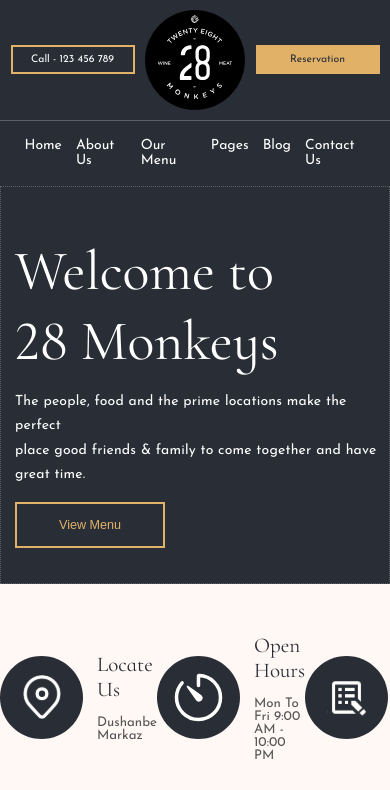
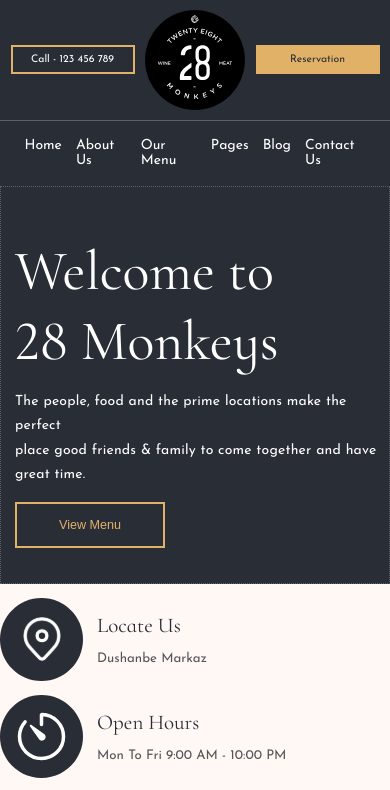
Before and after one commit to islom-sattorov/final-project, a React (Vite) app: page / in a window 390 px wide. Shown: the top 790 px of the page. Built offline with nearby package versions, Linux system fonts and the light colour scheme.

Commit message:
main info media

```diff
--- a/src/App.scss
+++ b/src/App.scss
@@ -1,9 +1,22 @@
 @import './styles/variables';
+@import './styles/breakpoints';
+
 .container_flex{
     @include flex(space-evenly, center);
+
+    @include breakpoint(1000px){
+        flex-direction: column;
+        justify-content: center;
+        align-items: flex-start;
+        gap: 2rem;
+    }
 }
 
 .info_section{
     padding: 6rem 0 10rem 0;
     background: $secondary-second;
+
+    @include breakpoint(1000px){
+        padding: 2rem 0 2rem 0;
+    }
 }
--- a/src/Components/Info/Info.module.scss
+++ b/src/Components/Info/Info.module.scss
@@ -1,8 +1,15 @@
 @import '../../styles/variables';
+@import '../../styles/breakpoints';
 
 .section_flex{
         @include flex(flex-start, center);
         gap: 2rem;
+
+        @include breakpoint(1000px){
+            align-items: center;
+            justify-content: flex-start;
+            width: 400px;
+        }
 }
 
     .section_title{
```
